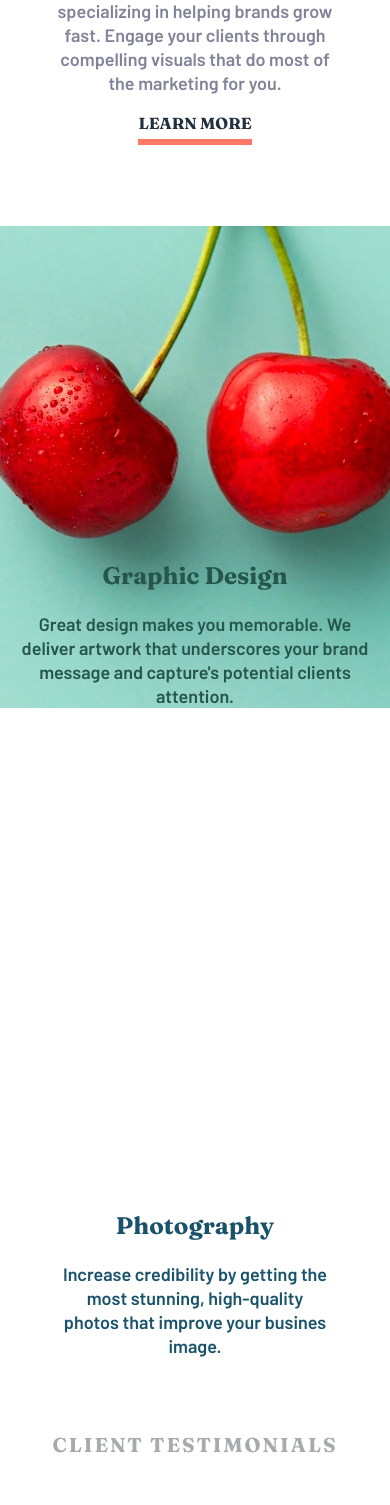
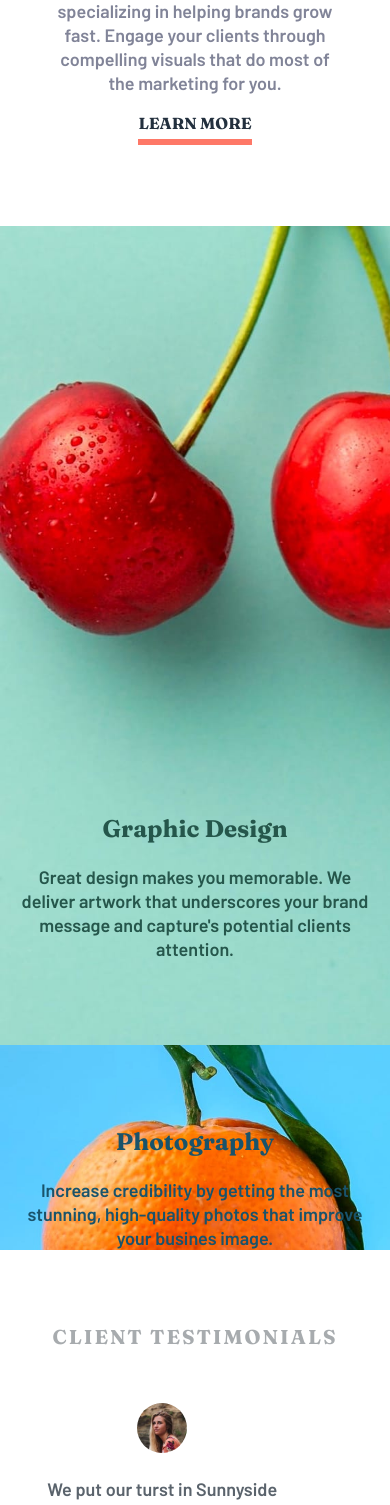
Before and after one commit to theboyce/Sunnyside-agency, a React (Vite) app: page / in a window 390 px wide. Shown: the part 2306-3811 px from the top of the page. Built offline with nearby package versions, Linux system fonts and the light colour scheme.

Commit message:
made progress on the mobile styles

```diff
--- a/src/components/BasicServices.jsx
+++ b/src/components/BasicServices.jsx
@@ -3,7 +3,7 @@ import React from 'react';
 const BasicServices = () => {
   return (
     <div className="flex flex-col md:flex-row  md:h-[90vh]">
-      <div className="flex-1 bg-graphic-design md:bg-first-service bg-cover flex justify-center pt-[40vh] md:pt-[60vh] ">
+      <div className="flex-1 bg-graphic-design md:bg-first-service bg-cover flex justify-center  pt-[70vh] sm:pb-[10vh] md:pt-[60vh] ">
         <div className="flex flex-col gap-6 text-center w-[90%] md:w-[55%]">
           <h2 className="font-heading text-[24px] text-dark-desaturated-cyan">
             Graphic Design
@@ -15,8 +15,8 @@ const BasicServices = () => {
           </p>
         </div>
       </div>
-      <div className="flex-1 bg-photography-mobile md:bg-second-service bg-cover flex justify-center">
-        <div className="flex flex-col gap-6 items-center text-center w-[70%] md:w-[55%] pt-[60vh]">
+      <div className="flex-1 bg-photography-mobile md:bg-second-service bg-cover flex justify-center pt-[70vh] sm:pt-[10vh] md:pt-[60vh]">
+        <div className="flex flex-col gap-6 items-center text-center w-[90%] md:w-[55%] ">
           <h2 className="font-heading text-[24px] text-dark-blue ">
             Photography
           </h2>
--- a/tailwind.config.js
+++ b/tailwind.config.js
@@ -14,7 +14,7 @@ export default {
         'second-service': "url('/src/assets/desktop/image-photography.jpg')",
         'hero-small': "url('/src/assets/desktop/image-header.jpg')",
         'graphic-design': "url('/src/assets/mobile/image-graphic-design.jpg')",
-        'photograpy-mobile': "url('/src/assets/mobile/image-photograpy.jpg')",
+        'photography-mobile': "url('/src/assets/mobile/image-photography.jpg')",
       },
     },
     fontFamily: {
```
